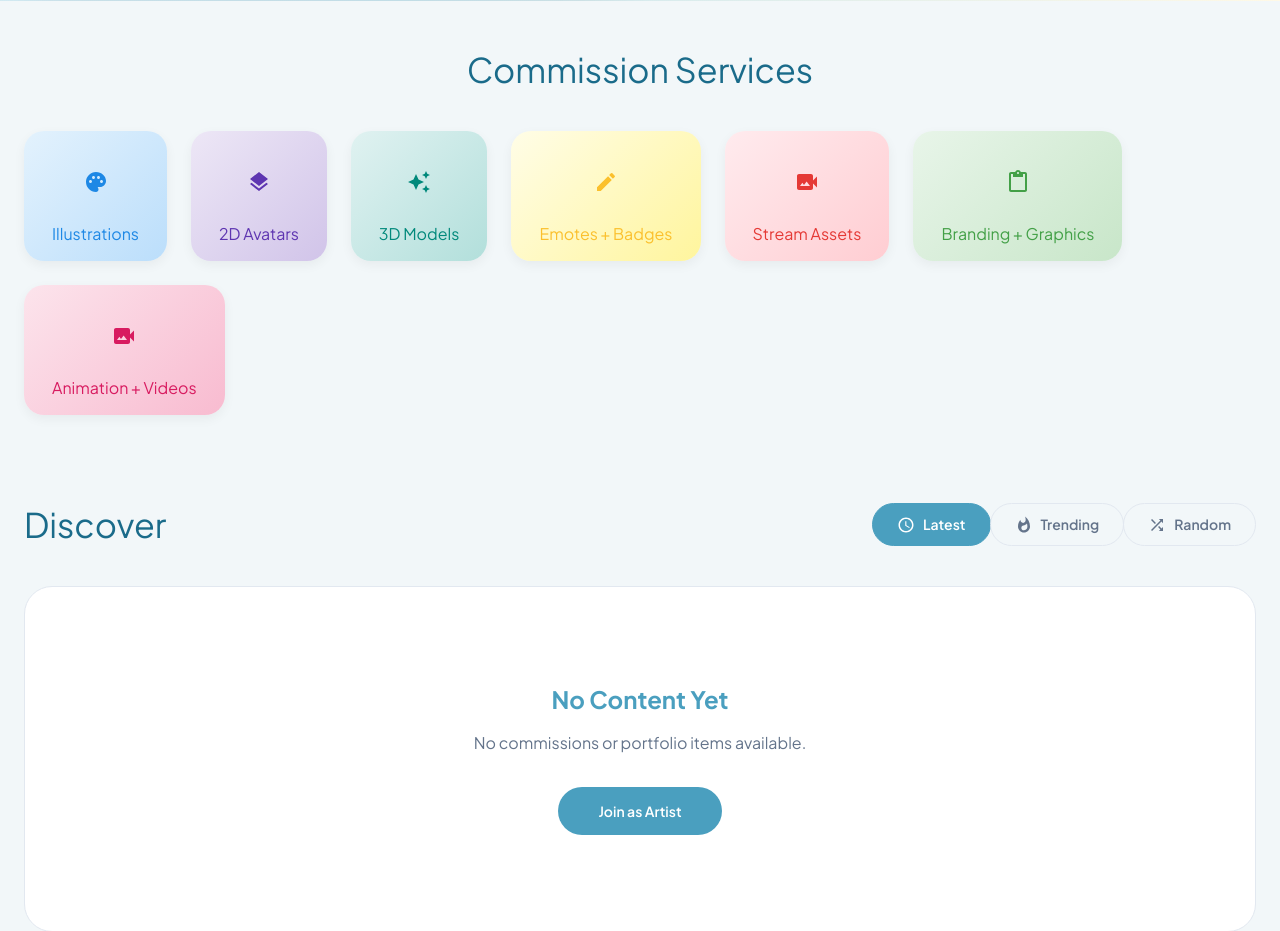
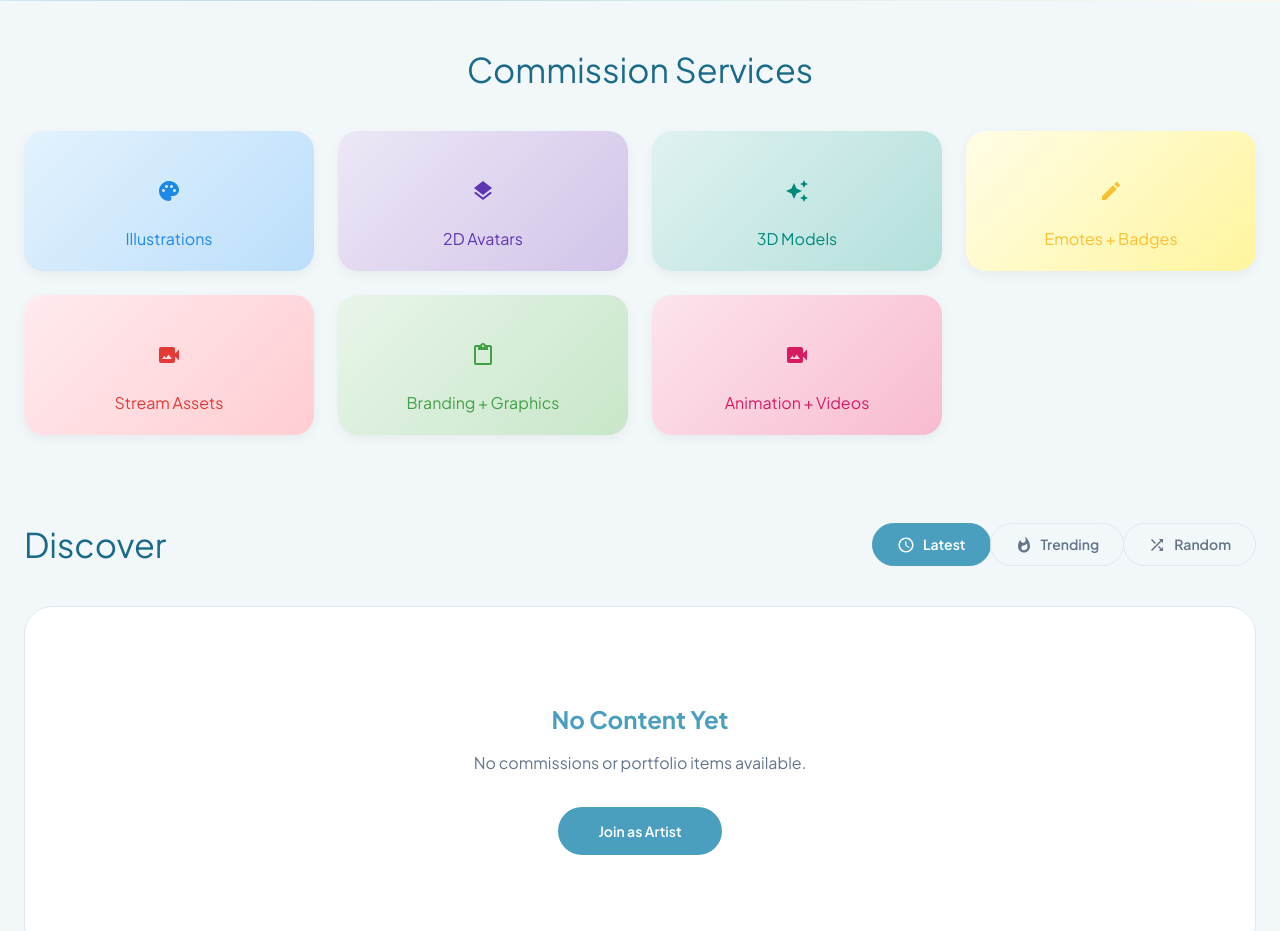
Before and after one commit to Muazzzz-Az/PBO-Pemrograman-Berorientasi-Objek-, a React (Create React App) app in the folder frontend/: page / in a window 1280 px wide. Shown: the part 980-1911 px from the top of the page. Built offline with nearby package versions, Linux system fonts and the light colour scheme.

Commit message:
style: implement strict css grid for absolute alignment on service categories

```diff
--- a/frontend/src/components/HomePage.js
+++ b/frontend/src/components/HomePage.js
@@ -1,4 +1,4 @@
-// HomePage.js - Unified Feed with Filters (FIXED)
+// HomePage.js - Unified Feed with Filters (FIXED GRID LAYOUT)
 import React, { useState, useEffect } from 'react';
 import { Link, useNavigate } from 'react-router-dom';
 import {
@@ -184,16 +184,22 @@ const ServiceCategories = () => {
       <Typography variant="h4" fontWeight={800} sx={{ mb: 5, color: '#1A6B8A', textAlign: 'center' }}>
         Commission Services
       </Typography>
-      <Grid container spacing={3}>
+
+      {/* FIX: CSS Grid Terstruktur 2 Dimensi untuk ukuran dan baris yang presisi absolut */}
+      <Box sx={{
+        display: 'grid',
+        gridTemplateColumns: { xs: 'repeat(2, 1fr)', sm: 'repeat(3, 1fr)', md: 'repeat(4, 1fr)' },
+        gap: 3
+      }}>
         {serviceCategories.map((service, idx) => (
-          <Grid item xs={6} sm={4} md={3} key={idx}>
-            <motion.div whileHover={{ y: -6 }} transition={{ duration: 0.2 }}>
+          <Box key={idx}>
+            <motion.div whileHover={{ y: -6 }} transition={{ duration: 0.2 }} style={{ height: '100%' }}>
               <Card
                 onClick={() => handleCategoryClick(service.title)}
                 sx={{
                   background: service.gradient,
                   p: 3.5,
-                  height: '130px',
+                  height: '140px', /* Dimensi Dikunci Kaku */
                   borderRadius: '20px',
                   cursor: 'pointer',
                   display: 'flex',
@@ -213,14 +219,14 @@ const ServiceCategories = () => {
                 <Box sx={{ color: service.color, fontSize: 42, mb: 1.5 }}>
                   {service.icon}
                 </Box>
-                <Typography variant="subtitle1" fontWeight={700} sx={{ color: service.color }}>
+                <Typography variant="subtitle1" fontWeight={700} sx={{ color: service.color, lineHeight: 1.2 }}>
                   {service.title}
                 </Typography>
               </Card>
             </motion.div>
-          </Grid>
+          </Box>
         ))}
-      </Grid>
+      </Box>
     </Container>
   );
 };
```
